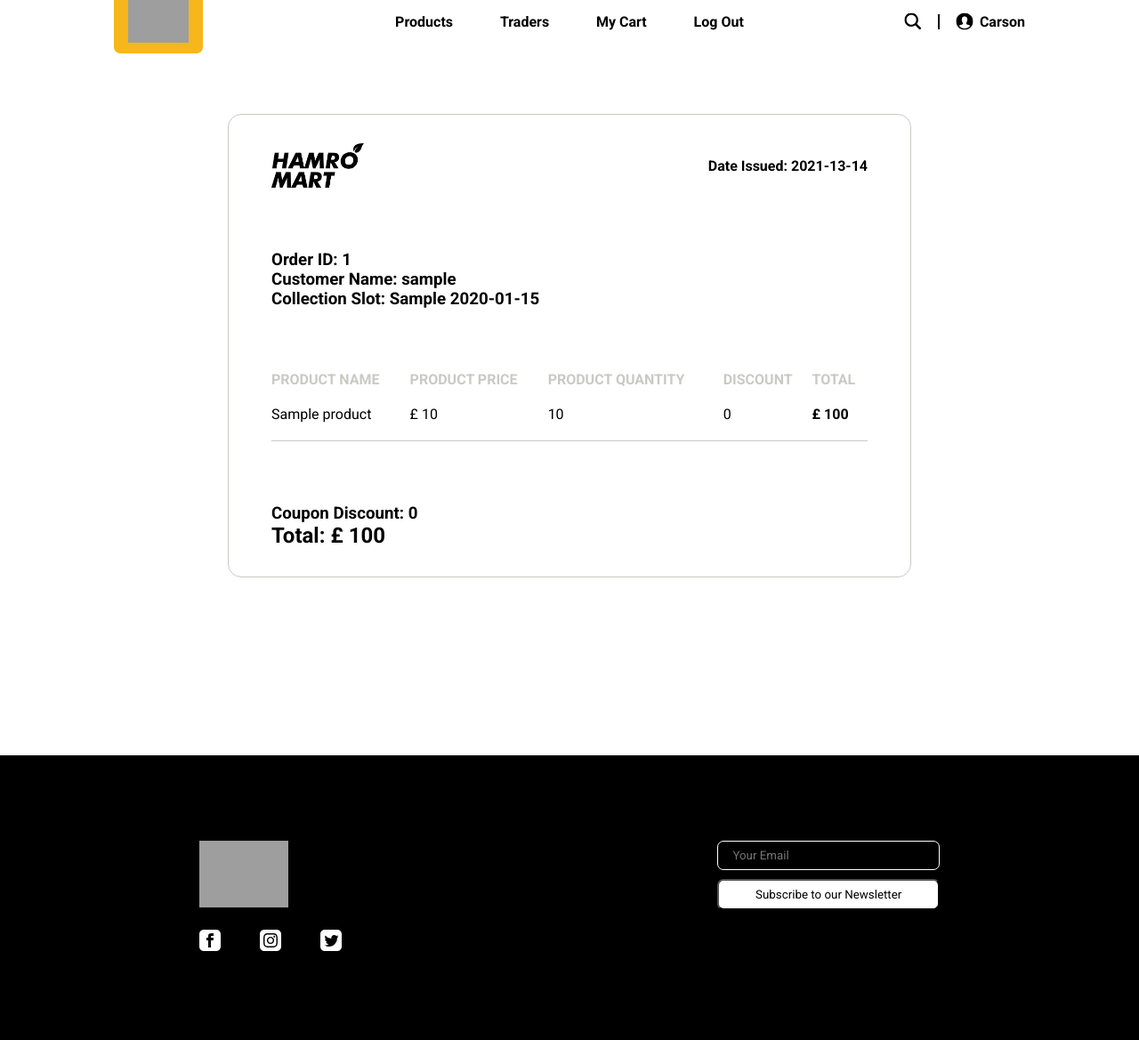
After one commit to sudarshanbashyal/project-management-2021, a PHP site: page /orderDetails/invoice.php?order_id=1 in a window 1280 px wide. The commit adds this page. Shown: the whole page at 89% size. Run offline with PHP 8.4, Linux system fonts and the light colour scheme; tables that the repository leaves empty hold one stand-in row (values such as "Sample post"); style sheets or scripts are compiled from the project's sources; grey boxes are pictures that could not be loaded.

Commit message:
Added order details and invoice

```diff
--- a/init.php
+++ b/init.php
@@ -8,7 +8,7 @@
     $connection = mysqli_connect($hostname, $username, $password, $dbname);
 
     session_start();
-    $_SESSION['userId']=5;
+    $_SESSION['userId']=1;
     $_SESSION['userRole']='customer';
     // $_SESSION['currentCart']=array();
     // $_SESSION['currentCart']=array();
--- /dev/null
+++ b/orderDetails/invoice.css
@@ -0,0 +1,164 @@
+* {
+  margin: 0;
+  padding: 0;
+  -webkit-box-sizing: border-box;
+          box-sizing: border-box;
+  font-family: 'Roboto', sans-serif;
+}
+
+.container-title {
+  position: relative;
+}
+
+.container-title::after {
+  content: '';
+  width: 100px;
+  height: 5px;
+  background-color: #428035;
+  position: absolute;
+  left: 0;
+  bottom: -10px;
+}
+
+footer {
+  margin-top: 200px;
+  background-color: black;
+  color: white;
+  width: 100%;
+}
+
+footer .footer-container {
+  width: 65%;
+  margin: auto;
+  padding: 6rem 0rem;
+  display: -webkit-box;
+  display: -ms-flexbox;
+  display: flex;
+  -webkit-box-align: start;
+      -ms-flex-align: start;
+          align-items: flex-start;
+  -webkit-box-pack: justify;
+      -ms-flex-pack: justify;
+          justify-content: space-between;
+}
+
+footer .footer-container .social-section {
+  width: 70%;
+}
+
+footer .footer-container .social-section div {
+  width: 100px;
+  height: 100px;
+}
+
+footer .footer-container .social-section div img {
+  width: 100%;
+  height: 100%;
+  -o-object-fit: contain;
+     object-fit: contain;
+  -o-object-position: top;
+     object-position: top;
+}
+
+footer .footer-container .newsletter-section {
+  -webkit-box-flex: 1;
+      -ms-flex: 1;
+          flex: 1;
+}
+
+footer .footer-container .newsletter-section input,
+footer .footer-container .newsletter-section button {
+  width: 100%;
+}
+
+footer .footer-container .newsletter-section input {
+  padding: 0.5rem 1rem;
+  background-color: transparent;
+  border: 1px solid white;
+  border-radius: 7px;
+  color: white;
+  margin-bottom: 10px;
+}
+
+footer .footer-container .newsletter-section button {
+  color: black;
+  background-color: white;
+  padding: 0.5rem 1rem;
+  border-radius: 7px;
+}
+
+footer svg {
+  fill: white;
+  margin-right: 40px;
+}
+
+.invoice-container {
+  min-height: 50vh;
+  width: 60%;
+  margin: auto;
+  margin-top: 80px !important;
+  border: 1px solid #c9c9c5;
+  border-radius: 15px;
+  padding: 2rem 3rem;
+}
+
+.invoice-container .invoice-header {
+  display: -webkit-box;
+  display: -ms-flexbox;
+  display: flex;
+  -webkit-box-align: center;
+      -ms-flex-align: center;
+          align-items: center;
+  -webkit-box-pack: justify;
+      -ms-flex-pack: justify;
+          justify-content: space-between;
+}
+
+.invoice-container .invoice-header .header-logo {
+  height: 50px;
+  width: 200px;
+}
+
+.invoice-container .invoice-header .header-logo img {
+  width: 100%;
+  height: 100%;
+  -o-object-fit: contain;
+     object-fit: contain;
+  -o-object-position: left;
+     object-position: left;
+}
+
+.invoice-container .invoice-header .header-date {
+  font-weight: bold;
+}
+
+.invoice-container .invoice-details {
+  margin-top: 70px;
+}
+
+.invoice-container .order-details table {
+  border-collapse: collapse;
+  margin-top: 70px;
+  width: 100%;
+  text-align: left;
+}
+
+.invoice-container .order-details table thead {
+  color: #c9c9c5;
+  text-transform: uppercase;
+}
+
+.invoice-container .order-details table tbody tr td {
+  padding: 20px 0px;
+  margin: 20px 0px;
+  border-bottom: 1px solid #c9c9c5;
+}
+
+.invoice-container .order-details table tbody tr .total-price {
+  font-weight: bold;
+}
+
+.invoice-container .order-summary {
+  margin-top: 70px;
+}
+/*# sourceMappingURL=invoice.css.map */
--- /dev/null
+++ b/orderDetails/invoice.php
@@ -0,0 +1,154 @@
+<!DOCTYPE html>
+<html lang="en">
+<head>
+    <meta charset="UTF-8">
+    <meta http-equiv="X-UA-Compatible" content="IE=edge">
+    <meta name="viewport" content="width=device-width, initial-scale=1.0">
+    <link rel="stylesheet" href="../navbar/navbar.css">
+    <link rel="stylesheet" href="invoice.css">
+    <link href="https://fonts.googleapis.com/css2?family=Roboto:ital,wght@0,300;0,400;0,500;0,700;0,900;1,400&display=swap" rel="stylesheet">
+    <title>Your Orders</title>
+</head>
+<body>
+
+
+    <?php
+
+        include '../navbar/navbar.php';
+        include '../init.php';
+
+        $orderId = $_GET['order_id'];
+        if(!$orderId || !$_SESSION['userId']){
+            header('Location: ./orderDetails.php');
+        }
+
+        $customerName= $orderDate= $collectionSlot= '';
+        $totalPrice=0;
+
+        $detailsQuery = "
+            SELECT
+            o.order_date, u.user_name, cs.collection_day, cs.collection_time
+            FROM orders o
+            INNER JOIN collection_slot cs ON o.slot_id=cs.slot_id
+            INNER JOIN cart c ON c.cart_id = o.cart_id
+            INNER JOIN users u ON u.user_id = c.user_id
+            WHERE o.order_id = $orderId AND u.user_id=$_SESSION[userId];
+        ";
+        $detailsResult = mysqli_query($connection, $detailsQuery);
+        if($detailsResult){
+            foreach($detailsResult as $detail){
+
+                $customerName = $detail['user_name'];
+                $orderDate = $detail['order_date'];
+                $collectionSlot = $detail['collection_day']." ".$detail['collection_time'];
+
+            }
+        }
+
+    ?>
+
+
+    <div class="invoice-container">
+
+        <div class="invoice-header">
+
+            <div class="header-logo">
+                <img src="../images/logo-black.png" alt="">
+            </div>
+
+            <div class="header-date">
+                Date Issued: 2021-13-14
+            </div>
+
+        </div>
+
+        <div class="invoice-details">
+            <h3>Order ID: <?php echo $orderId; ?></h3>
+            <h3>Customer Name: <?php echo $customerName; ?></h3>
+            <h3>Collection Slot: <?php echo $collectionSlot; ?></h3>
+        </div>
+
+        <div class="order-details">
+
+            <table>
+                <thead>
+                    <tr>
+                        <th>Product Name</th>
+                        <th>Product Price</th>
+                        <th>Product Quantity</th>
+                        <th>Discount</th>
+                        <th>Total</th>
+                    </tr>
+                </thead>
+
+                <tbody>
+                    <?php
+
+                        $orderQuery = "
+                        SELECT
+                        od.product_quantity, od.product_id, p.product_price, p.product_name, p.discount
+                        FROM order_details od
+                        INNER JOIN orders o ON o.order_id = od.order_id
+                        INNER JOIN product p ON p.product_id = od.product_id
+                        WHERE o.order_id=$orderId;
+                        ";
+
+                        $orderQueryResult = mysqli_query($connection, $orderQuery);
+                        if($orderQueryResult){
+
+
+                            foreach($orderQueryResult as $orderDetail){
+
+                                $calculatedPrice = ($orderDetail['product_price']-(($orderDetail['discount']*100)/$orderDetail['product_price']))*$orderDetail['product_quantity'];
+                                $totalPrice+=$calculatedPrice;
+
+                                echo "<tr>";
+
+                                echo "<td>
+                                    $orderDetail[product_name]
+                                </td>";
+
+                                echo "<td>
+                                    &pound; $orderDetail[product_price]
+                                </td>";
+
+                                echo "<td>
+                                    $orderDetail[product_quantity]
+                                </td>";
+
+                                echo "<td>
+                                    $orderDetail[discount]
+                                </td>";
+
+                                echo "<td class='total-price'>
+                                    &pound; $calculatedPrice
+                                </td>";
+
+                                echo "</tr>";
+                            }
+                        }
+
+                    ?>
+                </tbody>
+
+            </table>
+
+        </div>
+
+        <div class="order-summary">
+            <h3>Coupon Discount: 0</h3>
+            <h2>Total: &pound; <?php echo $totalPrice; ?></h2>
+        </div>
+
+    </div>
+
+    <?php
+
+        include '../footer/footer.php';
+
+    ?>
+
+    <script src="../navbar/navbar.js"></script>
+
+</body>
+</html>
--- /dev/null
+++ b/orderDetails/invoice.scss
@@ -0,0 +1,69 @@
+@import '../index.scss';
+
+.invoice-container {
+    min-height: 50vh;
+    width: 60%;
+    margin: auto;
+    margin-top: 80px !important;
+    border: 1px solid $gray-dark;
+    border-radius: 15px;
+    padding: 2rem 3rem;
+
+    .invoice-header {
+        display: flex;
+        align-items: center;
+        justify-content: space-between;
+
+        .header-logo {
+            height: 50px;
+            width: 200px;
+
+            img {
+                width: 100%;
+                height: 100%;
+                object-fit: contain;
+                object-position: left;
+            }
+        }
+
+        .header-date {
+            font-weight: bold;
+        }
+    }
+
+    .invoice-details {
+        margin-top: 70px;
+    }
+
+    .order-details {
+        table {
+            border-collapse: collapse;
+            margin-top: 70px;
+            width: 100%;
+            text-align: left;
+
+            thead {
+                color: $gray-dark;
+                text-transform: uppercase;
+            }
+
+            tbody {
+                tr {
+                    td {
+                        padding: 20px 0px;
+                        margin: 20px 0px;
+                        border-bottom: 1px solid $gray-dark;
+                    }
+
+                    .total-price {
+                        font-weight: bold;
+                    }
+                }
+            }
+        }
+    }
+
+    .order-summary {
+        margin-top: 70px;
+    }
+}
```
Also changed, not shown: orderDetails/orderDetails.css (added, +137 -0 lines), orderDetails/orderDetails.php (added, +128 -0 lines), orderDetails/orderDetails.scss (added, +42 -0 lines), images/logo-black.png (added), 2 other files.
